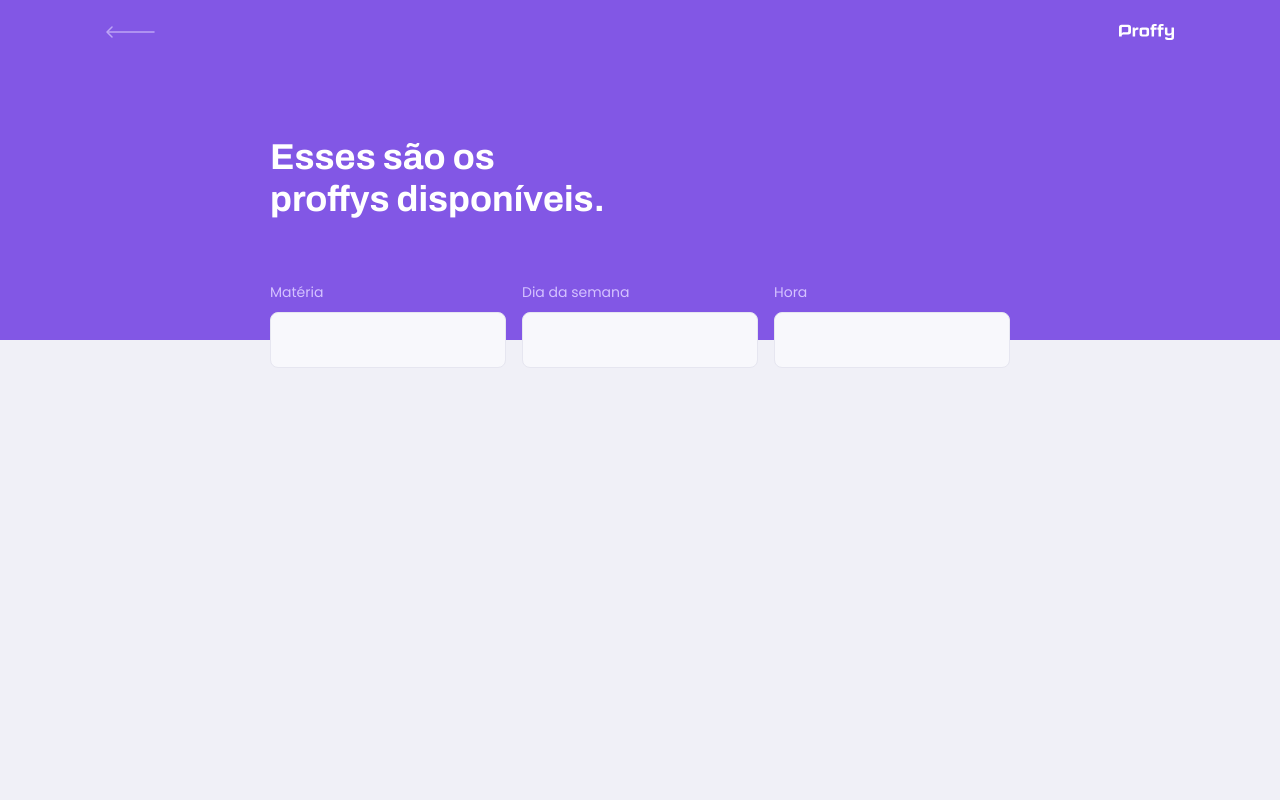
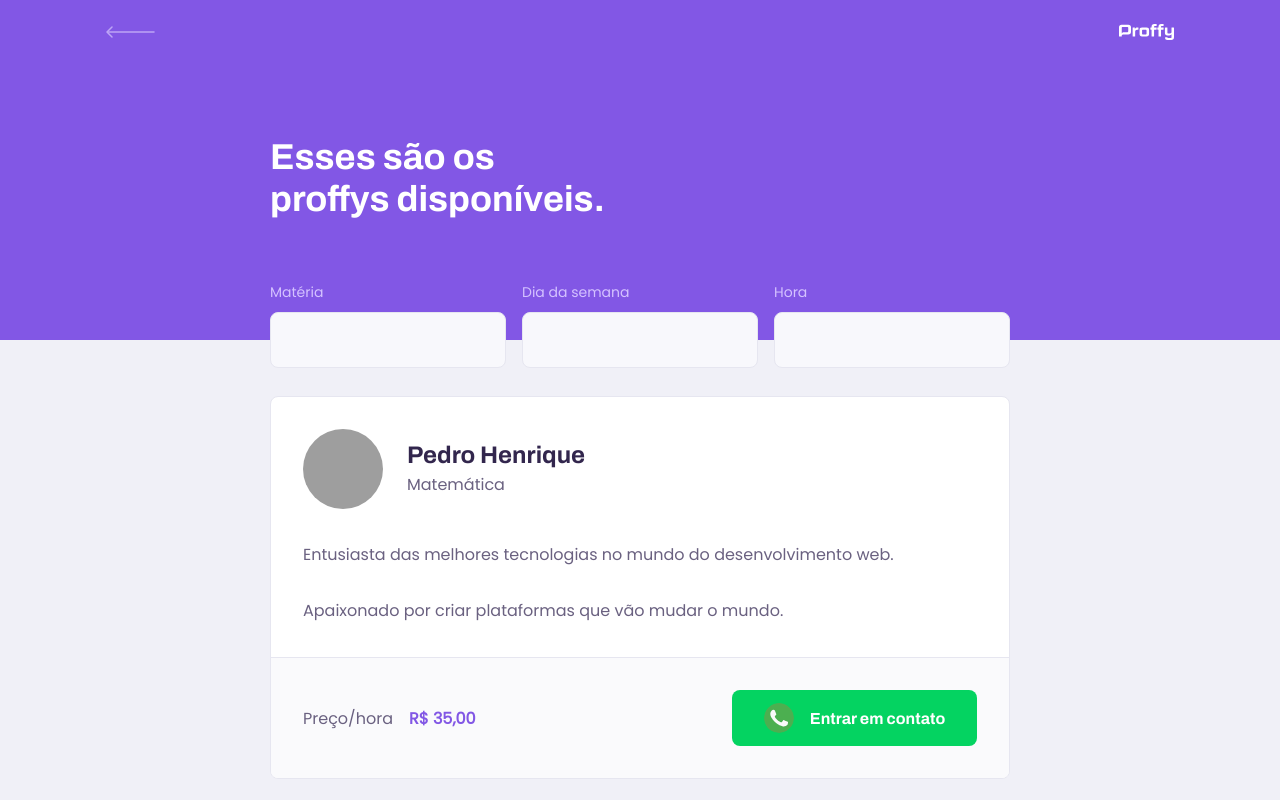
Before and after one commit to pedroksty/Proffy, a React (Create React App) app in the folder packages/web/: page /study in a window 1280 px wide. Shown: the top 800 px of the page. Built offline with nearby package versions, Linux system fonts and the light colour scheme; grey boxes are pictures that could not be loaded; the HTML template or start-up script is replaced by a standard one.

Commit message:
Add TearchItem component

```diff
--- a/packages/web/src/assets/styles/global.css
+++ b/packages/web/src/assets/styles/global.css
@@ -18,7 +18,13 @@
   --color-box-base: #ffffff;
   --color-box-footer: #fafafc;
 
-  font-size: 56%;
+  font-size: 60%;
+}
+
+@media (max-width: 360px) {
+  :root {
+    font-size: 51%;
+  }
 }
 
 * {
@@ -48,6 +54,7 @@
 button,
 textarea {
   font: 500 1.6rem Poppins;
+  color: var(--color-text-base);
 }
 
 .container {
--- /dev/null
+++ b/packages/web/src/components/TearcherItem/index.tsx
@@ -0,0 +1,42 @@
+import React from 'react'
+
+import whatsAppIcon from '../../assets/images/icons/whatsapp.svg'
+
+import './styles.css'
+
+const TearcherItem: React.FC = () => {
+  return (
+    <article className="teacher-item">
+      <header>
+        <img
+          src="https://avatars2.githubusercontent.com/u/52813792?s=460&u=ee9c8be21c18177a6cf9b214124eb99f178be76b&v=4"
+          alt="Pedro Henrique"
+        />
+        <div>
+          <strong>Pedro Henrique</strong>
+          <span>Matemática</span>
+        </div>
+      </header>
+
+      <p>
+        Entusiasta das melhores tecnologias no mundo do desenvolvimento web.
+        <br />
+        <br />
+        Apaixonado por criar plataformas que vão mudar o mundo.
+      </p>
+
+      <footer>
+        <p>
+          Preço/hora
+          <strong>R$ 35,00</strong>
+        </p>
+        <button type="button">
+          <img src={whatsAppIcon} alt="Whatsapp" />
+          Entrar em contato
+        </button>
+      </footer>
+    </article>
+  )
+}
+
+export default TearcherItem
--- /dev/null
+++ b/packages/web/src/components/TearcherItem/styles.css
@@ -0,0 +1,107 @@
+.teacher-item {
+  background: var(--color-box-base);
+  border: 1px solid var(--color-line-in-white);
+  border-radius: 0.8rem;
+  margin-top: 2.4rem;
+  overflow: hidden;
+}
+
+.teacher-item header {
+  padding: 3.2rem 2rem;
+  display: flex;
+  align-items: center;
+}
+
+.teacher-item img {
+  width: 8rem;
+  height: 8rem;
+  border-radius: 50%;
+}
+
+.teacher-item div {
+  margin-left: 2.4rem;
+}
+
+.teacher-item header div strong {
+  font: 700 2.4rem Archivo;
+  display: block;
+  color: var(--color-text-title);
+}
+
+.teacher-item header div span {
+  font-size: 1.6rem;
+  display: block;
+  margin-top: 0.4rem;
+}
+
+.teacher-item > p {
+  padding: 0 2rem;
+  font-size: 1.6rem;
+  line-height: 2.8rem;
+}
+
+.teacher-item footer {
+  padding: 3.2rem 2rem;
+  background: var(--color-box-footer);
+  border-top: 1px solid var(--color-line-in-white);
+  margin-top: 3.2rem;
+  display: flex;
+  align-items: center;
+  justify-content: space-between;
+}
+
+.teacher-item footer p strong {
+  color: var(--color-primary);
+  font-size: 1.6rem;
+  display: block;
+}
+
+.teacher-item footer button {
+  width: 20rem;
+  height: 5.6rem;
+  background: var(--color-secundary);
+  color: var(--color-button-text);
+  border: 0;
+  border-radius: 0.8rem;
+  cursor: pointer;
+  font: 700 1.4rem Archivo;
+  display: flex;
+  align-items: center;
+  justify-content: space-evenly;
+  transition: 0.2s;
+}
+
+.teacher-item footer button img {
+  width: 3rem;
+  height: 3rem;
+}
+
+.teacher-item footer button:hover {
+  background: var(--color-secundary-dark);
+}
+
+@media (min-width: 700px) {
+  .teacher-item header,
+  .teacher-item footer {
+    padding: 3.2rem;
+  }
+
+  .teacher-item > p {
+    padding: 0 3.2rem;
+  }
+
+  .teacher-item footer p strong {
+    display: initial;
+    margin-left: 1.6rem;
+  }
+
+  .teacher-item footer button {
+    width: 24.5rem;
+    font-size: 1.6rem;
+    justify-content: center;
+  }
+
+  .teacher-item footer button img {
+    margin-right: 1.6rem;
+  }
+}
--- a/packages/web/src/pages/TeacherList/index.tsx
+++ b/packages/web/src/pages/TeacherList/index.tsx
@@ -1,12 +1,9 @@
 import React from 'react'
-import { Link } from 'react-router-dom'
 
-import logoImg from '../../assets/images/logo.svg'
-import backIcon from '../../assets/images/icons/back.svg'
+import Pageheader from '../../components/Pageheader'
+import TearcherItem from '../../components/TearcherItem'
 
 import './styles.css'
-
-import Pageheader from '../../components/Pageheader'
 
 const TeacherList: React.FC = () => {
   return (
@@ -29,6 +26,15 @@
           </div>
         </form>
       </Pageheader>
+
+      <main>
+        <TearcherItem />
+        <TearcherItem />
+
+        <TearcherItem />
+        <TearcherItem />
+        <TearcherItem />
+      </main>
     </div>
   )
 }
--- a/packages/web/src/pages/TeacherList/styles.css
+++ b/packages/web/src/pages/TeacherList/styles.css
@@ -46,6 +46,11 @@
   bottom: 0;
 }
 
+#page-teacher-list main {
+  margin: 3.2rem auto;
+  width: 90%;
+}
+
 @media (min-width: 700px) {
   #page-teacher-list {
     max-width: 100%;
@@ -62,4 +67,10 @@
   #search-teachers .input-block + .input-block {
     margin-top: 0;
   }
+
+  #page-teacher-list main {
+    padding: 3.2rem 0;
+    max-width: 740px;
+    margin: 0 auto;
+  }
 }
```
